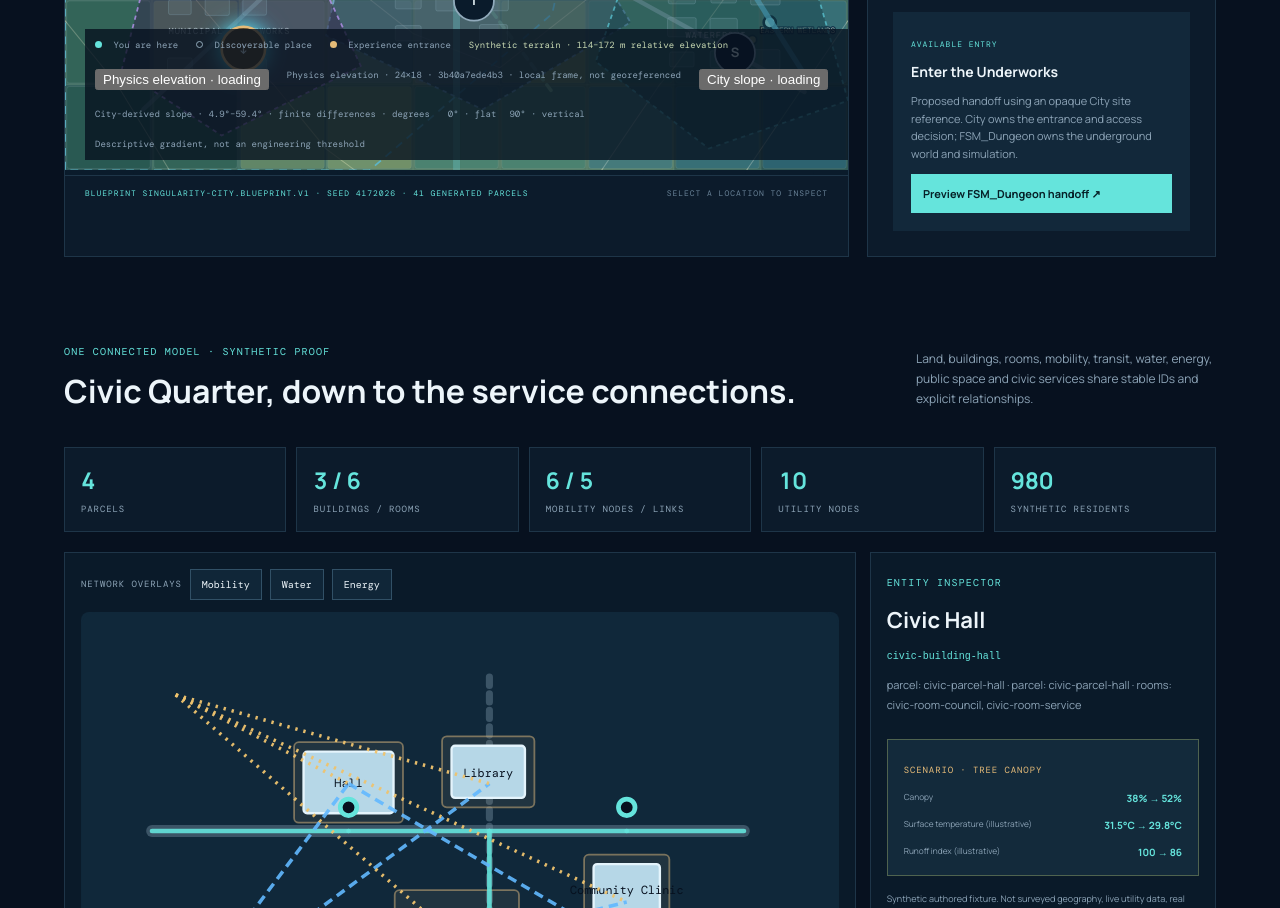
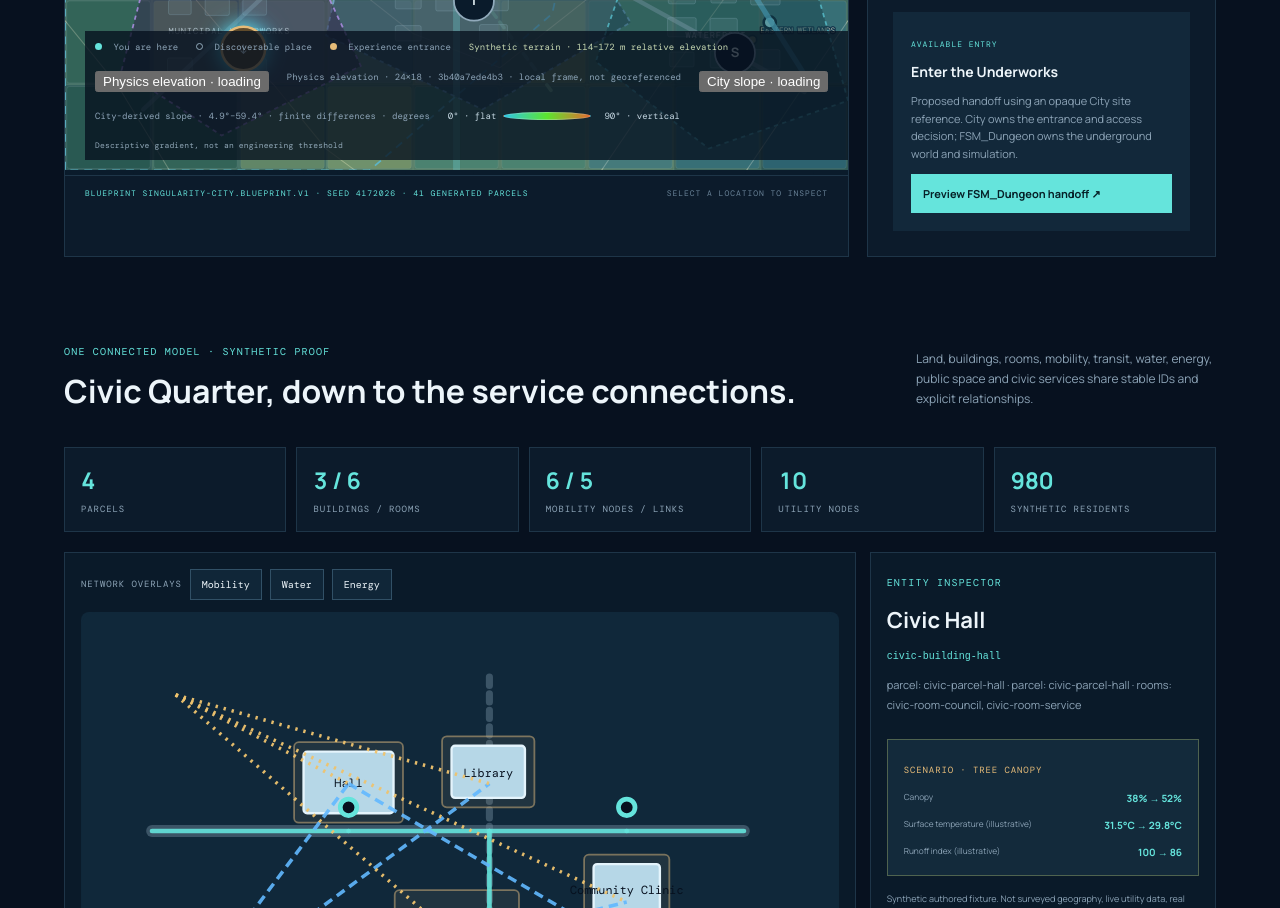
Before and after one commit to TrentBest/TheSingularityWorkshop.SingularityCity, a plain HTML site: page index.html in a window 1280 px wide. Shown: the part 2741-3649 px from the top of the page. Drawn offline with nearby package versions, Linux system fonts and the light colour scheme.

Commit message:
Add an accessible slope overlay legend

```diff
--- a/assets/css/city.css
+++ b/assets/css/city.css
@@ -126,3 +126,10 @@
 .city-footer .brand{gap:16px;letter-spacing:.12em}
 .workshop-avatar{display:block;flex:0 0 72px;width:72px;height:72px;object-fit:contain;border-radius:50%;filter:drop-shadow(0 0 16px #65e4dc30)}
 @media(max-width:700px){.city-footer{align-items:center;flex-direction:row;flex-wrap:wrap}.workshop-avatar{flex-basis:60px;width:60px;height:60px}.city-footer .brand strong{font-size:10px}.city-footer .brand small{font-size:8px}}
+
+/* Accessible explanation for the descriptive City slope overlay. */
+.map-legend .slope-scale{display:inline-flex;align-items:center;gap:7px;color:#c6d8e3;white-space:nowrap}
+.slope-scale span{font:9px 'DM Mono',monospace}
+.slope-scale i{display:inline-block;width:88px;height:8px;border:1px solid #d6e5ee55;background:linear-gradient(90deg,hsl(190 78% 54%),hsl(105 78% 54%),hsl(20 78% 54%))}
+.map-legend .slope-note{flex-basis:100%;color:#91a8b8;font:8px 'DM Mono',monospace;letter-spacing:.02em}
+@media(max-width:700px){.slope-scale i{width:58px}.map-legend .slope-note{font-size:7px}}
```
